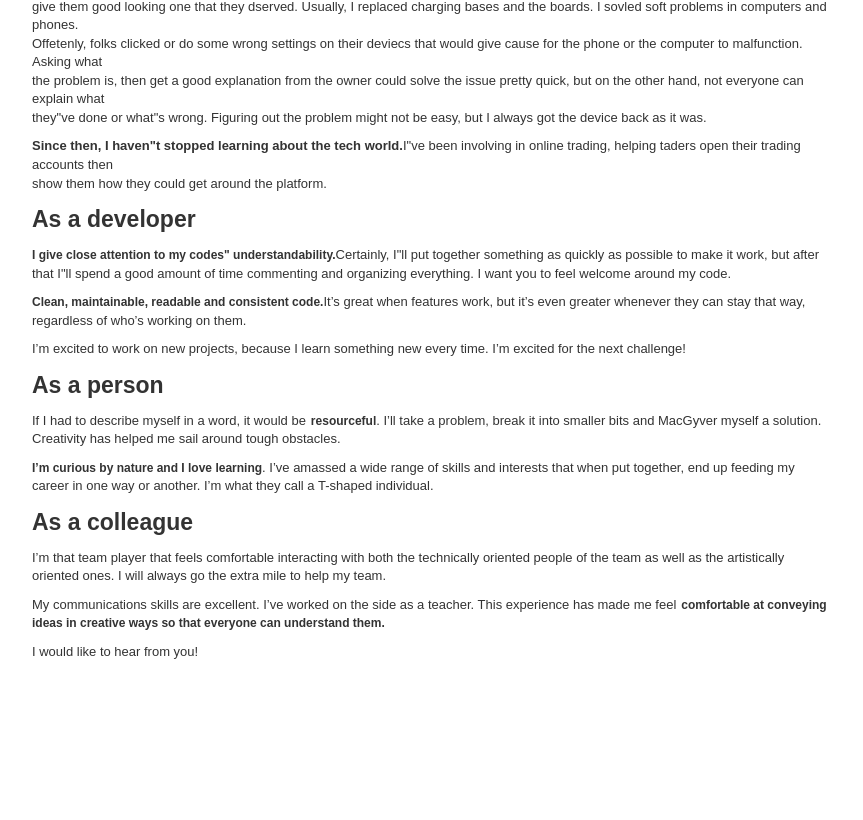
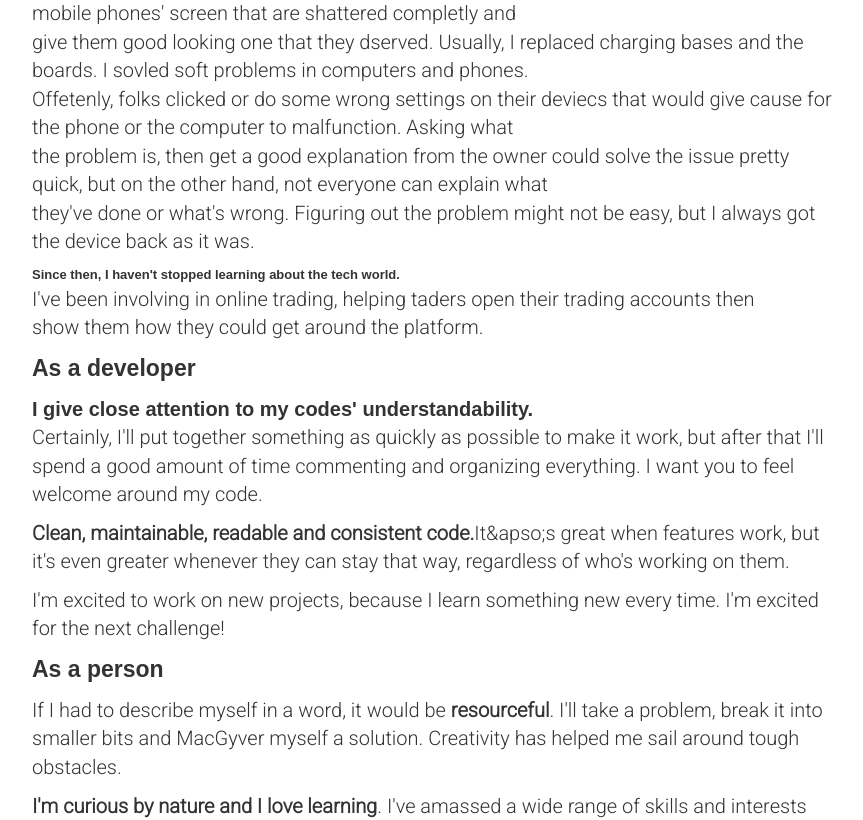
Before and after one commit to Absidaa/Absidaa, a Next.js app: page /about in a window 1280 px wide. Shown: the part 371-1191 px from the top of the page, without its empty margins (208-1071 px from the left). Built offline with nearby package versions, Linux system fonts and the light colour scheme; a web font is replaced by a local one.

Commit message:
bug fixed

```diff
--- a/components/navbar.jsx
+++ b/components/navbar.jsx
@@ -12,6 +12,11 @@ export default function Navbar() {
         <div className={styles.leftSide}>
           <div className={styles.links} id={showLinks ? "hidden" : ""}>
             <Link href={"/about"}>
+               <div
+                title="ABOUT"
+                data-toggle="popover"
+                data-trigger="hover"
+              >
               <Image
                 style={{ borderRadius: "50px" }}
                 size="xl"
@@ -20,7 +25,8 @@ export default function Navbar() {
                 alt="@superman66"
                 width={30}
                 height={30}
-              />
+                />
+              </div>
             </Link>
 
             <Link href={"/#project"}>Projects</Link>
@@ -40,10 +46,10 @@ export default function Navbar() {
                 <i class="fa fa-caret-down"></i>
               </button>
               <div className={styles.dropdown_content}>
-                <Link href="/about">About</Link>
-                <Link href="/#project">Projects </Link>
+                <Link href="/about" style={{ textDecoration: "none" }}>About</Link>
+                <Link href="/#project"style={{ textDecoration: "none" }}>Projects </Link>
                 <div className={styles.act}>
-                  <Link href="/#contact">Contact </Link>
+                  <Link href="/#contact"style={{ textDecoration: "none" }}>Contact </Link>
                 </div>
               </div>
             </div>
--- a/pages/about.js
+++ b/pages/about.js
@@ -27,14 +27,14 @@ export default function About() {
         </div>
 
         <div>
-          <p>
           <div className={styles.techWise}>
             I have been hovering different devices since when I was young.
           </div>
+          <p style={{ fontFamily: "Roboto", fontSize: "2rem" }}>
             3D computer games like Molta Kombat and FIFA psp got me knee to sub
             zero. <br />
             Back home in Sierra Leone, I fixed broken deviecs in my community,
-            sometimes, I changed mobile phones&quot; screen that are shattered
+            sometimes, I changed mobile phones&apos; screen that are shattered
             completly and <br />
             give them good looking one that they dserved. Usually, I replaced
             charging bases and the boards. I sovled soft problems in computers
@@ -45,87 +45,94 @@ export default function About() {
             <br /> the problem is, then get a good explanation from the owner
             could solve the issue pretty quick, but on the other hand, not
             everyone can explain what
-            <br /> they&quot;ve done or what&quot;s wrong. Figuring out the
+            <br /> they&apos;ve done or what&apos;s wrong. Figuring out the
             problem might not be easy, but I always got the device back as it
             was.
           </p>
           <div>
-            <p>
             <span className={styles.techWise}>
-                Since then, I haven&quot;t stopped learning about the tech
-                world.
+              Since then, I haven&apos;t stopped learning about the tech world.
             </span>
-              I&quot;ve been involving in online trading, helping taders open
+            <p style={{ fontFamily: "Roboto", fontSize: "2rem" }}>
+              I&apos;ve been involving in online trading, helping taders open
               their trading accounts then <br />
               show them how they could get around the platform.
             </p>
           </div>
           <p className={styles.dev}>As a developer</p>
           <div>
-            <p>
-              <span className={styles.close}>
-                I give close attention to my codes&quot; understandability.
+            <span className={styles.close} style={{ fontSize: "2rem" }}>
+              I give close attention to my codes&apos; understandability.
             </span>
-              Certainly, I&quot;ll put together something as quickly as possible
-              to make it work, but after that I&quot;ll spend a good amount of
+            <p style={{ fontFamily: "Roboto", fontSize: "2rem" }}>
+              Certainly, I&apos;ll put together something as quickly as possible
+              to make it work, but after that I&apos;ll spend a good amount of
               time commenting and organizing everything. I want you to feel
               welcome around my code.
             </p>
-            <p>
-              <span className={styles.clean}>
+            <p style={{ fontFamily: "Roboto", fontSize: "2rem" }}>
+              <span className={styles.clean} style={{ fontSize: "2rem" }}>
                 Clean, maintainable, readable and consistent code.
               </span>
-              It’s great when features work, but it’s even greater whenever they
-              can stay that way, regardless of who’s working on them.
+              It&apso;s great when features work, but it&apos;s even greater
+              whenever they can stay that way, regardless of who&apos;s working
+              on them.
             </p>
-            <p>
-              I’m excited to work on new projects, because I learn something new
-              every time. I’m excited for the next challenge!
+            <p style={{ fontFamily: "Roboto", fontSize: "2rem" }}>
+              I&apos;m excited to work on new projects, because I learn
+              something new every time. I&apos;m excited for the next challenge!
             </p>
           </div>
         </div>
         <p className={styles.per}>As a person</p>
         <div>
-          <p>
+          <p style={{ fontFamily: "Roboto", fontSize: "2rem" }}>
             If I had to describe myself in a word, it would be
-            <span className={styles.res}>resourceful</span>. I’ll take a
-            problem, break it into smaller bits and MacGyver myself a solution.
-            Creativity has helped me sail around tough obstacles.
+            <span className={styles.res} style={{ fontSize: "2rem" }}>
+              resourceful
+            </span>
+            . I&apos;ll take a problem, break it into smaller bits and MacGyver
+            myself a solution. Creativity has helped me sail around tough
+            obstacles.
           </p>
-          <p>
-            <span className={styles.nature}>
-              I’m curious by nature and I love learning
+          <p style={{ fontFamily: "Roboto", fontSize: "2rem" }}>
+            <span className={styles.nature} style={{ fontSize: "2rem" }}>
+              I&apos;m curious by nature and I love learning
             </span>
-            . I’ve amassed a wide range of skills and interests that when put
-            together, end up feeding my career in one way or another. I’m what
-            they call a T-shaped individual.
+            . I&apos;ve amassed a wide range of skills and interests that when
+            put together, end up feeding my career in one way or another.
+            I&apos;m what they call a T-shaped individual.
           </p>
         </div>
         <div>
           <p className={styles.coll}>As a colleague</p>
-          <p>
-            I’m that team player that feels comfortable interacting with both
-            the technically oriented people of the team as well as the
+          <p style={{ fontFamily: "Roboto", fontSize: "2rem" }}>
+            I&apos;m that team player that feels comfortable interacting with
+            both the technically oriented people of the team as well as the
             artistically oriented ones. I will always go the extra mile to help
             my team.
           </p>
-          <p>
-            My communications skills are excellent. I’ve worked on the side as a
-            teacher. This experience has made me feel
-            <span className={styles.creativity}>
+          <p style={{ fontFamily: "Roboto", fontSize: "2rem" }}>
+            My communications skills are excellent. I&apos;ve worked on the side
+            as a teacher. This experience has made me feel
+            <span className={styles.creativity} style={{ fontSize: "2rem" }}>
               comfortable at conveying ideas in creative ways so that everyone
               can understand them.
             </span>
           </p>
         </div>
-        <p>I would like to hear from you!</p>
+        <p style={{ fontFamily: "Roboto", fontSize: "2rem" }}>
+          I would like to hear from you!
+        </p>
       </div>
       <div>
         <footer className={styles.footer}>
           <div className={styles.footerLeft}>
             <div className={styles.footer_content}>
               <p className={styles.name}>
-                <Link href="/">Abdallah Sahid Dumbuya</Link>
+                <Link href="/" style={{ textDecoration: "none" }}>
+                  Abdallah Sahid Dumbuya
+                </Link>
               </p>
               &copy; {new Date().getFullYear()} built and designed by,
               <br /> Abdallah Sahid Dumbuya
@@ -134,11 +141,17 @@ export default function About() {
           <div className={styles.footerMiddle}>
             <div className={styles.link}>
               <h6>Links</h6>
-              <Link href="/about">About</Link>
+              <Link href="/about" style={{ textDecoration: "none" }}>
+                About
+              </Link>
 
-              <Link href="/contact">Contact</Link>
+              <Link href="/contact" style={{ textDecoration: "none" }}>
+                Contact
+              </Link>
 
-              <Link href="/#project">Projects</Link>
+              <Link href="/#project" style={{ textDecoration: "none" }}>
+                Projects
+              </Link>
             </div>
           </div>
           <div className={styles.footerRight}>
--- a/styles/Home.module.css
+++ b/styles/Home.module.css
@@ -71,7 +71,6 @@
   margin-right: 40px;
   margin-top: 25px;
   font-weight: 300;
-  font-family: Muli;
   font-size: 1.3rem;
   font-family: Arial, Helvetica, sans-serif;
 }
@@ -711,6 +710,7 @@
 }
 .homeSessionCard a :hover {
   color: black;
+  text-decoration: none;
 }
 .homeSessionBody {
   margin-left: 35vh;
@@ -718,10 +718,8 @@
   margin-bottom: 20vh;
 }
 .homeSessionBody1 {
-  font-weight: 300;
-  font-family: Muli;
-  font-size: 1.3rem;
-  font-family: Arial, Helvetica, sans-serif;
+  font-size: 2rem;
+  font-family: Roboto;
 }
 .homeSessionHeader {
   margin-top: 35px;
```
Also changed, not shown: pages/homeSession.js (+26 -11 lines), pages/index.js (+59 -19 lines). Lines whose indentation alone changed are shown as unchanged.
